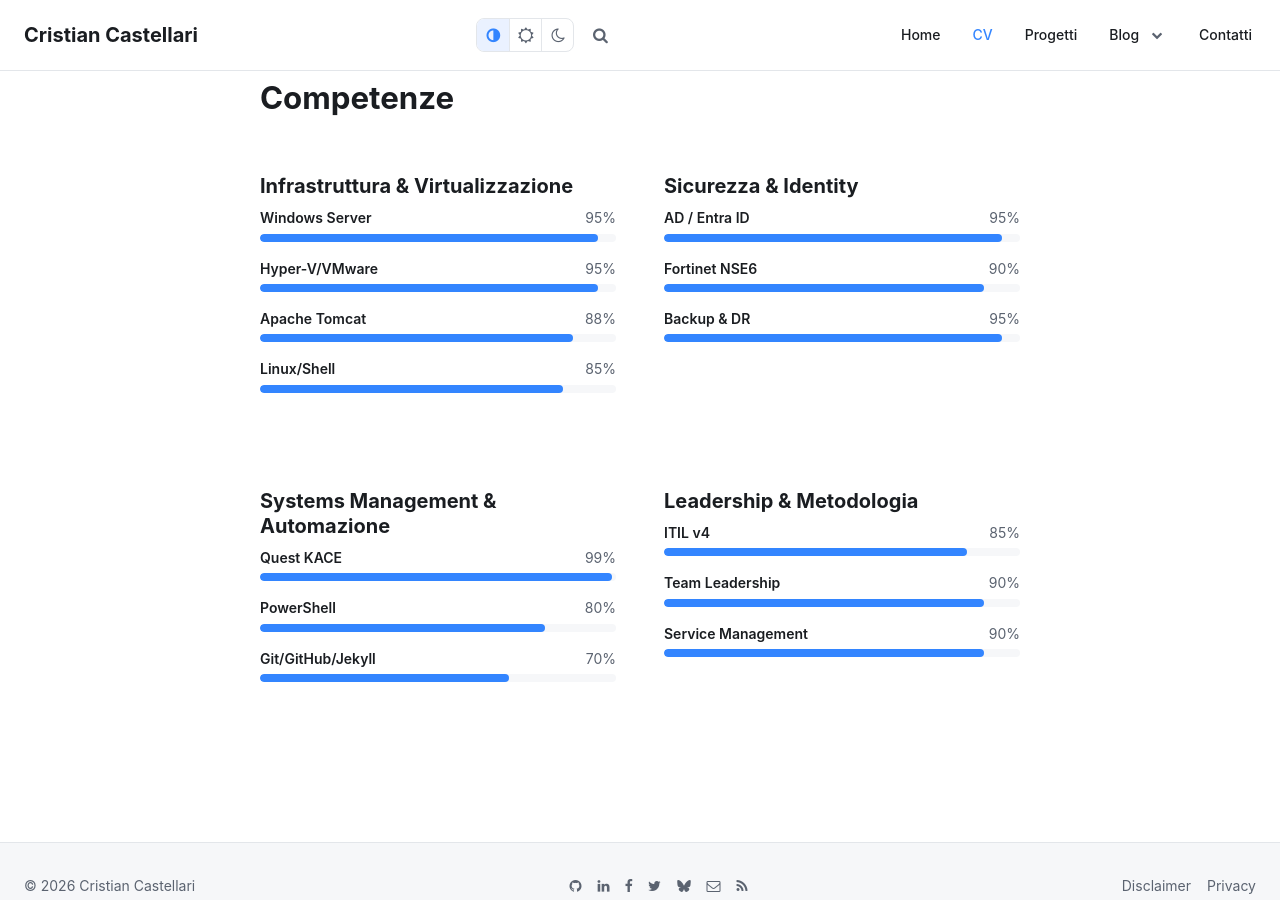
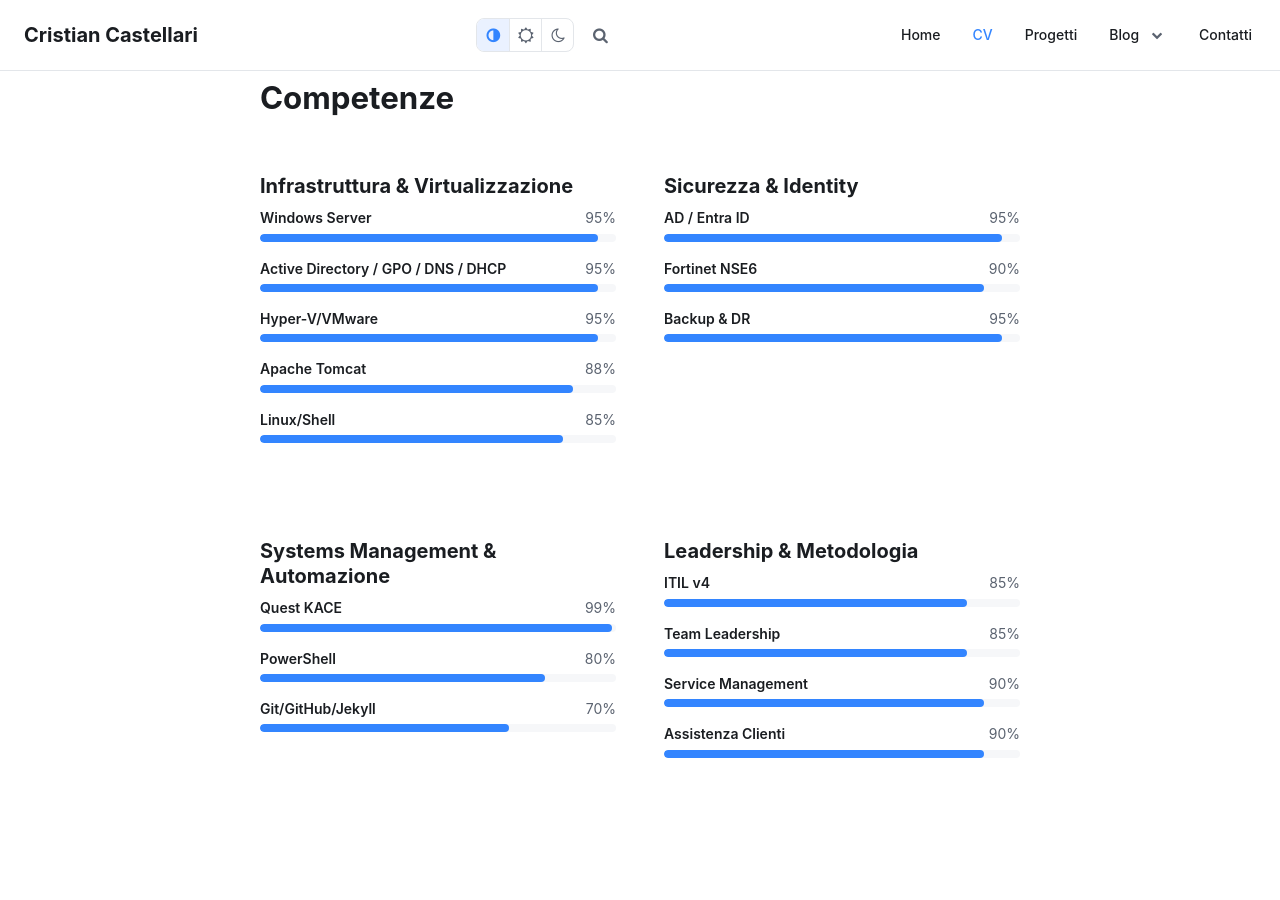
Before and after one commit to Skyflash/skyflash.github.io, a Jekyll site: the page built from cv.html, in a window 1280 px wide and 900 px high, scrolled down 1846 px. Built offline with Jekyll 4.4.1, drawn with Linux system fonts in a browser that asks for light colours; comment, search, counter and statistics services are not loaded.

Commit message:
Aggiorna le competenze: Active Directory, Assistenza Clienti
Aggiunge "Active Directory / GPO / DNS / DHCP" a Infrastruttura &
Virtualizzazione e "Assistenza Clienti" a Leadership & Metodologia,
ribilanciando leggermente Team Leadership.

Co-Authored-By: Claude Sonnet 5 <noreply@anthropic.com>

```diff
--- a/_data/index/skills.yml
+++ b/_data/index/skills.yml
@@ -6,6 +6,8 @@ categories:
   - name: Infrastruttura & Virtualizzazione
     skills:
       - name: Windows Server
+        percentage: 95
+      - name: Active Directory / GPO / DNS / DHCP
         percentage: 95
       - name: Hyper-V/VMware
         percentage: 95
@@ -37,6 +39,8 @@ categories:
       - name: ITIL v4
         percentage: 85
       - name: Team Leadership
-        percentage: 90
+        percentage: 85
       - name: Service Management
         percentage: 90
+      - name: Assistenza Clienti
+        percentage: 90
```
